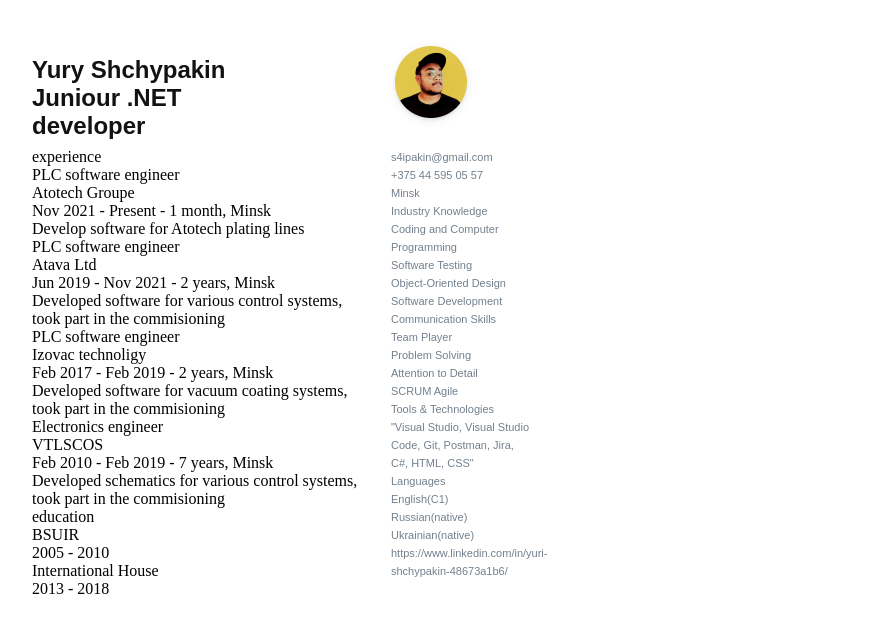
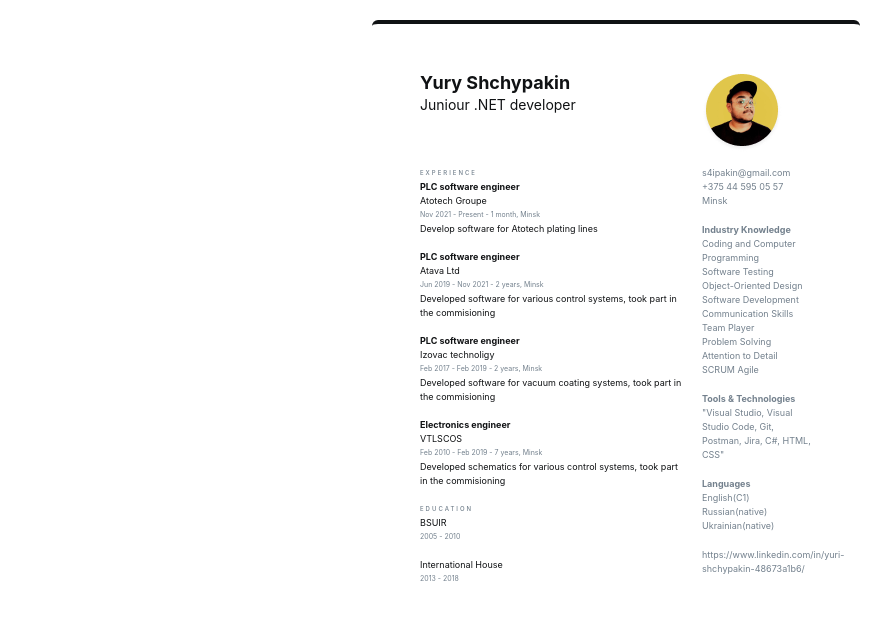
Before and after one commit to s4ipakin/TMS-DotNet-Shchypakin-CV, a plain HTML site: page index.html in a window 1280 px wide. Shown: the whole page, without its empty margins (24-915 px from the left). Drawn offline with Linux system fonts and the light colour scheme.

Commit message:
fix: edit css

```diff
--- a/style.css
+++ b/style.css
@@ -1,133 +1,240 @@
 .shchypakin__cv{
-    position: relative;
-    width: 595px;
-    height: 842px;
+    width: 392px;
+    border-top: 4px solid #101214;
+    margin: 20px auto;
+    padding: 48px;
+    border-radius: 6px;
     background: #FFFFFF;
+    display: flex;
+    flex-wrap: wrap;
+    justify-content: space-between;
 
 }
 
 .title{
-    position: absolute;
-    height: 60px;
-    left: 8.07%;
-    right: 58.82%;
-    top: calc(50% - 60px/2 - 343px);
-    font-family: Arial;
+    width: 263px;
+}
+
+.title__name{
+    font-family: Inter;
     font-style: normal;
     font-weight: bold;
-    font-size: 24px;
-    line-height: 28px;
+    font-size: 18px;
+    line-height: 22px;
     color: #101214;
 }
 
-p#title__text {
-    font-size:24px;
-    font-weight: bold;
-    }
-p#title__text span {
-    font-size:18px;
-    font-weight: 400;
-    }
+.title__position{
+    font-family: Inter;
+    font-style: normal;
+    font-weight: normal;
+    font-size: 14px;
+    line-height: 22px;
+    color: #101214;
+}
+
+.avatar {
+    width: 110px;
+}
+
+.avatar__margin-bottom {
+    margin-bottom: 10px;
+}
 
 .xp{
-    position: absolute;
-    height: 630px;
-    left: 8.07%;
-    right: 35.63%;
-    top: calc(50% - 630px/2 + 34px);
-
-
+    width: 263px;
 }
 
-p#xp__globalTitle{
-    font-family: Arial;
+.experience__title {
+    font-family: Inter;
     font-style: normal;
-    font-weight: normal;
-    font-size: 7px;
-    line-height: 18px;
+    font-weight: 500;
+    font-size: 6px;
+    line-height: 14px;
     letter-spacing: 2px;
     text-transform: uppercase;
     color: #73808D;
 }
 
-p#xp__position{
-    font-family: Arial;
-    font-style: normal;
-    font-weight: 700;
-    font-size: 11px;
-    line-height: 10px;
+.experience__item-margin {
+    margin-bottom: 14px;
 }
 
-p#xp__enterprice{
-    font-family: Arial;
+.experience__position {
+    font-family: Inter;
     font-style: normal;
-    font-weight: 400;
-    font-size: 11px;
-    line-height: 10px;
+    font-weight: bold;
+    font-size: 9px;
+    line-height: 14px;
+    color: #101214;
 }
 
-p#xp__timePlace{
-    font-family: Arial;
+.experience__enterprise {
+    font-family: Inter;
     font-style: normal;
-    font-weight: 400;
-    font-size: 7px;
-    line-height: 10px;
+    font-weight: normal;
+    font-size: 9px;
+    line-height: 14px;
+    color: #101214;
 }
 
-p#xp__tasks{
-    font-family: Arial;
+.experience__period {
+    font-family: Inter;
+    font-style: normal;
+    font-weight: medium;
+    font-size: 7px;
+    line-height: 14px;
+    color: #73808D;
+}
+
+.experience__info {
+    font-family: Inter;
+    font-style: normal;
+    font-weight: normal;
+    font-size: 9px;
+    line-height: 14px;
+    color: #101214;
+}
+
+.education__title {
+    font-family: Inter;
     font-style: normal;
     font-weight: 500;
-    font-size: 10px;
-    line-height: 10px;
+    font-size: 6px;
+    line-height: 14px;
+    letter-spacing: 2px;
+    text-transform: uppercase;
+    color: #73808D;
+}
+
+.education__item-margin {
+    margin-bottom: 14px;
+}
+
+.education__enterprise {
+    font-family: Inter;
+    font-style: normal;
+    font-weight: normal;
+    font-size: 9px;
+    line-height: 14px;
+    color: #101214;
+}
+
+.education__period {
+    font-family: Inter;
+    font-style: normal;
+    font-weight: medium;
+    font-size: 7px;
+    line-height: 14px;
+    color: #73808D;
 }
 
 .infos{
-    position: absolute;
-    height: 558px;
-    left: 68.4%;
-    right: 8.07%;
-    top: calc(50% - 558px/2 - 2px);
+    width: 110px;
+}
 
-    font-family: Arial;
+.contacts__margin-bottom {
+    margin-bottom: 15px;
+}
+
+.contacts__email {
+    font-family: Inter;
     font-style: normal;
     font-weight: normal;
-    font-size: 11px;
-    line-height: 18px;
+    font-size: 9px;
+    line-height: 14px;
     color: #73808D;
 }
 
-p#infos__contacts{
-    font-family: Arial;
+.contacts__phone {
+    font-family: Inter;
     font-style: normal;
-    font-weight: 400;
-    font-size: 11px;
-    line-height: 18px;
+    font-weight: normal;
+    font-size: 9px;
+    line-height: 14px;
+    color: #73808D;
 }
 
-p#infos__title{
-    font-family: Arial;
+.contacts__city {
+    font-family: Inter;
     font-style: normal;
-    font-weight: 700;
-    font-size: 11px;
-    line-height: 18px;
+    font-weight: normal;
+    font-size: 9px;
+    line-height: 14px;
+    color: #73808D;
 }
 
-p#infos__text{
-    font-family: Arial;
-    font-style: normal;
-    font-weight: 500;
-    font-size: 11px;
-    line-height: 18px;
+.industry__margin-bottom {
+    margin-bottom: 15px;
 }
 
-.avatar{
-    position: absolute;
-    width: 72px;
-    height: 72px;
-    left: 407px;
-    top: 36px;
+.industry__title {
+    font-family: Inter;
+    font-style: normal;
+    font-weight: bold;
+    font-size: 9px;
+    line-height: 14px;
+    color: #73808D;
+}
 
-    background: url(1H_7AxP0.jpg);
-    filter: drop-shadow(0px 2px 4px rgba(16, 18, 20, 0.08));
+.industry__item {
+    font-family: Inter;
+    font-style: normal;
+    font-weight: normal;
+    font-size: 9px;
+    line-height: 14px;
+    color: #73808D;
 }
+
+.tools__margin-bottom {
+    margin-bottom: 15px;
+}
+
+.tools__title {
+    font-family: Inter;
+    font-style: normal;
+    font-weight: bold;
+    font-size: 9px;
+    line-height: 14px;
+    color: #73808D;
+}
+
+.tools__text {
+    font-family: Inter;
+    font-style: normal;
+    font-weight: normal;
+    font-size: 9px;
+    line-height: 14px;
+    color: #73808D;
+}
+
+.languages__margin-bottom {
+    margin-bottom: 15px;
+}
+
+.languages__title {
+    font-family: Inter;
+    font-style: normal;
+    font-weight: bold;
+    font-size: 9px;
+    line-height: 14px;
+    color: #73808D;
+}
+
+.languages__item {
+    font-family: Inter;
+    font-style: normal;
+    font-weight: normal;
+    font-size: 9px;
+    line-height: 14px;
+    color: #73808D;
+}
+
+.social__item {
+    font-family: Inter;
+    font-style: normal;
+    font-weight: normal;
+    font-size: 9px;
+    line-height: 14px;
+    color: #73808D;
+}
```
